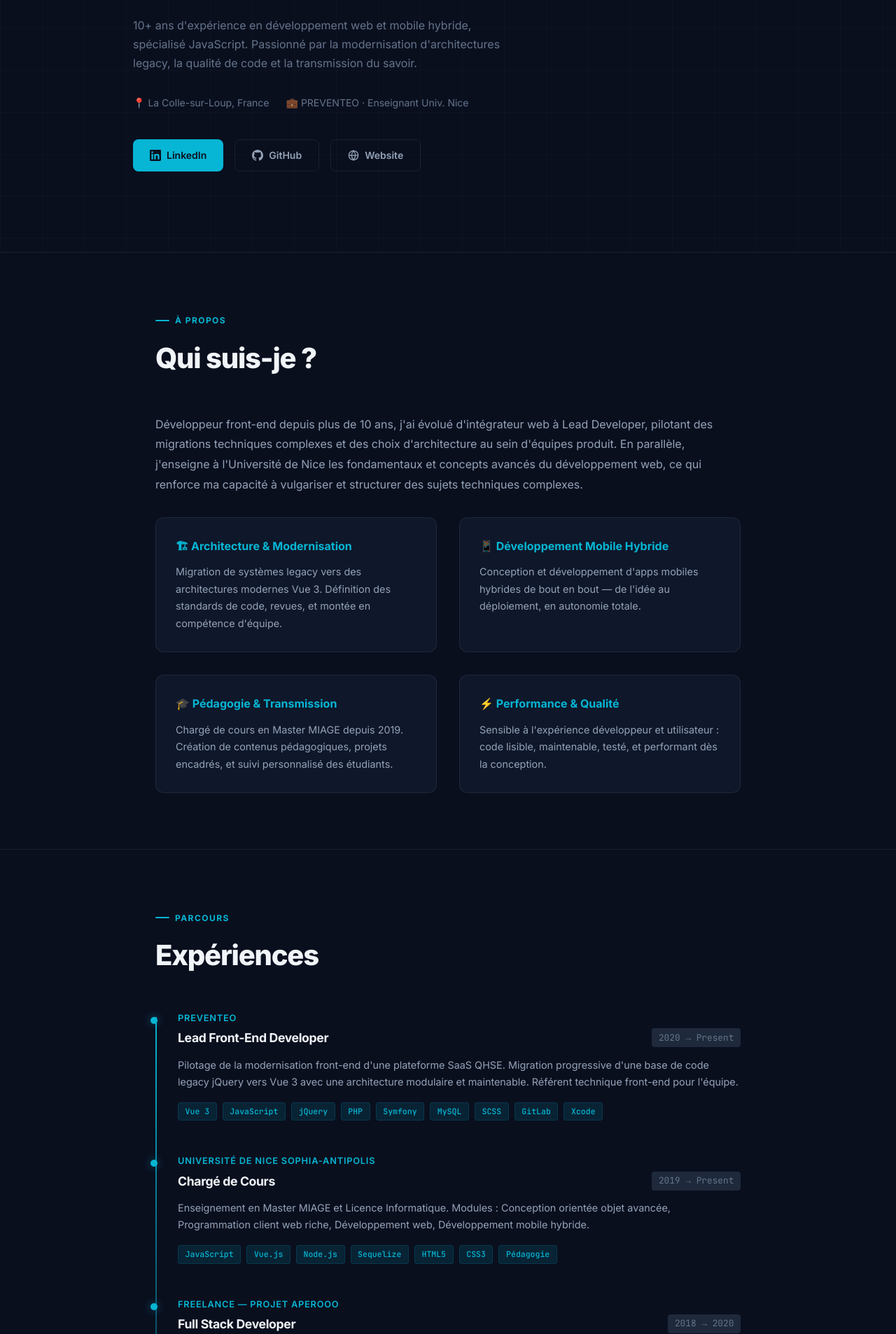
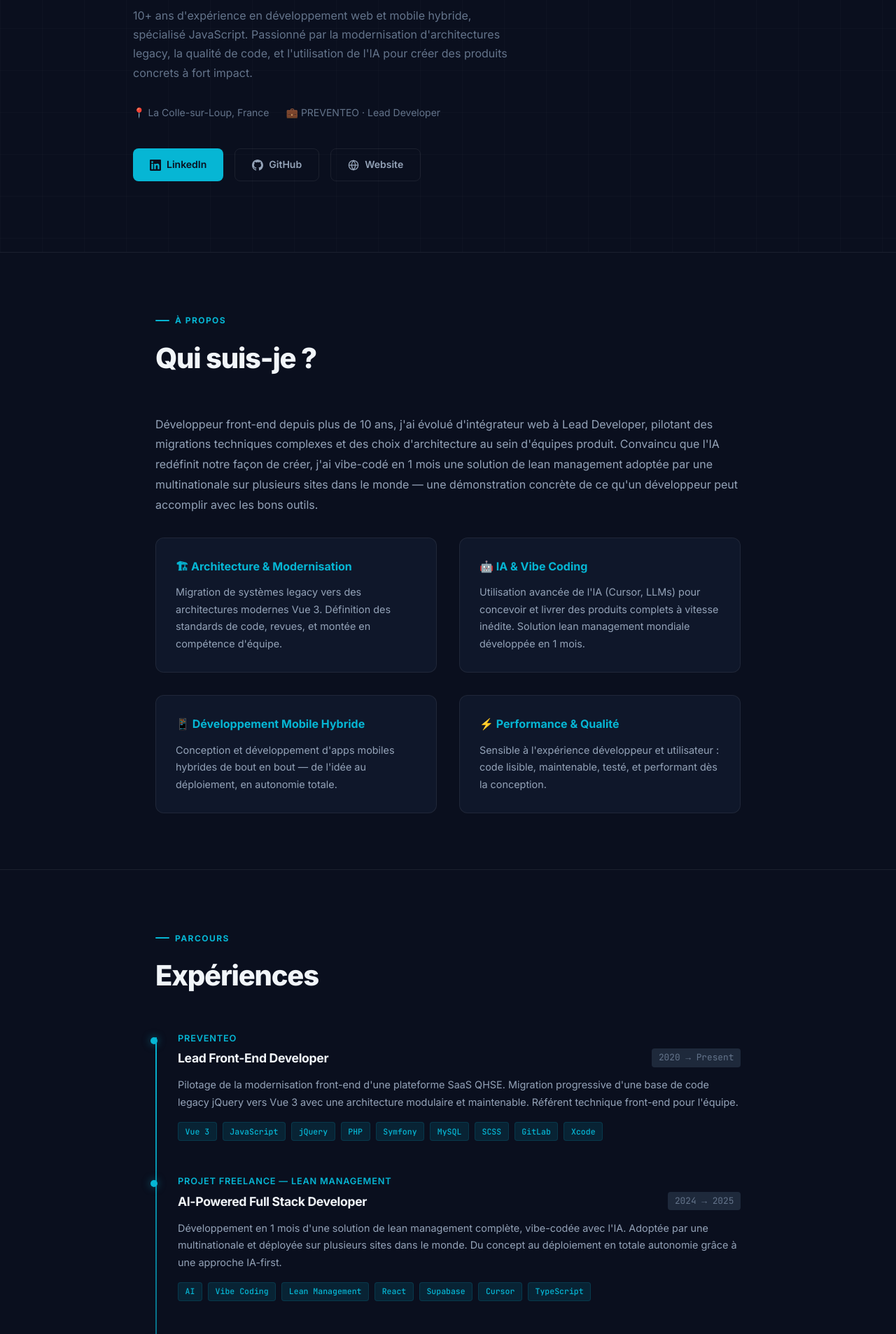
Before and after one commit to chrisspb/cv-christian, a React (Vite) app: page / in a window 1280 px wide. Shown: the part 440-2346 px from the top of the page at 70% size. Built offline with nearby package versions, Linux system fonts and the light colour scheme.

Commit message:
Update CV: university teaching 2019-2021, add AI lean management achievement

```diff
--- a/src/App.jsx
+++ b/src/App.jsx
@@ -9,10 +9,17 @@ const EXPERIENCES = [
     tags: ["Vue 3", "JavaScript", "jQuery", "PHP", "Symfony", "MySQL", "SCSS", "GitLab", "Xcode"]
   },
   {
+    company: "Projet Freelance — Lean Management",
+    role: "AI-Powered Full Stack Developer",
+    period: "2024 → 2025",
+    desc: "Développement en 1 mois d'une solution de lean management complète, vibe-codée avec l'IA. Adoptée par une multinationale et déployée sur plusieurs sites dans le monde. Du concept au déploiement en totale autonomie grâce à une approche IA-first.",
+    tags: ["AI", "Vibe Coding", "Lean Management", "React", "Supabase", "Cursor", "TypeScript"]
+  },
+  {
     company: "Université de Nice Sophia-Antipolis",
     role: "Chargé de Cours",
-    period: "2019 → Present",
-    desc: "Enseignement en Master MIAGE et Licence Informatique. Modules : Conception orientée objet avancée, Programmation client web riche, Développement web, Développement mobile hybride.",
+    period: "2019 → 2021",
+    desc: "Enseigné pendant 2 ans en Master MIAGE et Licence Informatique. Modules : Conception orientée objet avancée, Programmation client web riche, Développement web, Développement mobile hybride.",
     tags: ["JavaScript", "Vue.js", "Node.js", "Sequelize", "HTML5", "CSS3", "Pédagogie"]
   },
   {
@@ -49,17 +56,17 @@ const SKILLS = [
     items: [
       { name: "Node.js", level: 75 },
       { name: "PHP / Symfony", level: 70 },
-      { name: "Supabase", level: 75 },
+      { name: "Supabase", level: 80 },
       { name: "MySQL", level: 70 },
       { name: "Firebase", level: 65 }
     ]
   },
   {
-    title: "Outils & DevOps",
-    icon: "🔧",
+    title: "IA & Outils",
+    icon: "🤖",
     items: [
+      { name: "Cursor / Vibe Coding", level: 90 },
       { name: "Git / GitLab", level: 90 },
-      { name: "Xcode (mobile)", level: 65 },
       { name: "Vite / Webpack", level: 80 },
       { name: "PHPStorm / VSCode", level: 90 },
       { name: "Agile / Scrum", level: 80 }
@@ -114,11 +121,11 @@ export default function App() {
             <p className="hero-subtitle">Lead Front-End Developer</p>
             <p className="hero-desc">
               10+ ans d'expérience en développement web et mobile hybride, spécialisé JavaScript.
-              Passionné par la modernisation d'architectures legacy, la qualité de code et la transmission du savoir.
+              Passionné par la modernisation d'architectures legacy, la qualité de code, et l'utilisation de l'IA pour créer des produits concrets à fort impact.
             </p>
             <div className="hero-meta">
               <span>📍 La Colle-sur-Loup, France</span>
-              <span>💼 PREVENTEO · Enseignant Univ. Nice</span>
+              <span>💼 PREVENTEO · Lead Developer</span>
             </div>
             <div className="hero-links">
               <a href="https://www.linkedin.com/in/christian-pagh-birk" target="_blank" rel="noreferrer" className="btn btn-primary">
@@ -145,8 +152,8 @@ export default function App() {
           <p className="about-text">
             Développeur front-end depuis plus de 10 ans, j'ai évolué d'intégrateur web à Lead Developer,
             pilotant des migrations techniques complexes et des choix d'architecture au sein d'équipes produit.
-            En parallèle, j'enseigne à l'Université de Nice les fondamentaux et concepts avancés du développement web,
-            ce qui renforce ma capacité à vulgariser et structurer des sujets techniques complexes.
+            Convaincu que l'IA redéfinit notre façon de créer, j'ai vibe-codé en 1 mois une solution de lean management
+            adoptée par une multinationale sur plusieurs sites dans le monde — une démonstration concrète de ce qu'un développeur peut accomplir avec les bons outils.
           </p>
           <div className="about-grid">
             <div className="about-card">
@@ -154,12 +161,12 @@ export default function App() {
               <p>Migration de systèmes legacy vers des architectures modernes Vue 3. Définition des standards de code, revues, et montée en compétence d'équipe.</p>
             </div>
             <div className="about-card">
+              <h3>🤖 IA & Vibe Coding</h3>
+              <p>Utilisation avancée de l'IA (Cursor, LLMs) pour concevoir et livrer des produits complets à vitesse inédite. Solution lean management mondiale développée en 1 mois.</p>
+            </div>
+            <div className="about-card">
               <h3>📱 Développement Mobile Hybride</h3>
               <p>Conception et développement d'apps mobiles hybrides de bout en bout — de l'idée au déploiement, en autonomie totale.</p>
-            </div>
-            <div className="about-card">
-              <h3>🎓 Pédagogie & Transmission</h3>
-              <p>Chargé de cours en Master MIAGE depuis 2019. Création de contenus pédagogiques, projets encadrés, et suivi personnalisé des étudiants.</p>
             </div>
             <div className="about-card">
               <h3>⚡ Performance & Qualité</h3>
```
